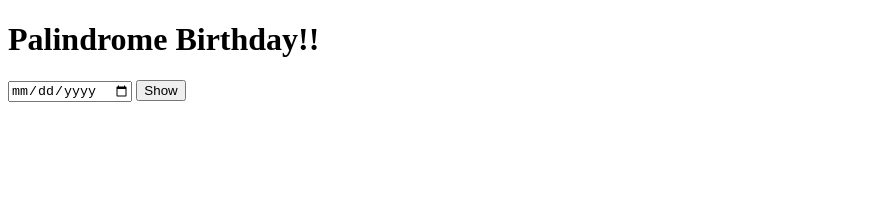
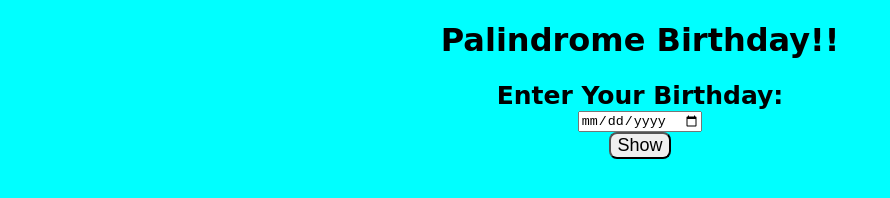
Before and after one commit to aroravansh1209/is-your-bday-palindrome, a plain HTML site: page app.html in a window 1280 px wide. Shown: the whole page, without its empty margins (0-890 px from the left). Drawn offline with Linux system fonts and the light colour scheme.

Commit message:
added css

```diff
--- /dev/null
+++ b/app.css
@@ -0,0 +1,25 @@
+body {
+    font-family: 'Kalam', cursive;
+    overflow: hidden;
+    text-align: center;
+    background-color: aqua;
+}
+
+#lable{
+    max-width: 600px;
+    margin: auto;
+    display: block;
+    font-size: large;
+    font-weight: 600;
+    color: black;
+    font-family:cursive;
+    font-size:25px;
+}
+
+#check-palindrome{
+    margin: auto;
+    border-radius: 0.5rem;
+    font-size: large;
+    cursor: pointer;
+    display: block;
+}
--- a/app.html
+++ b/app.html
@@ -5,9 +5,11 @@
     <meta http-equiv="X-UA-Compatible" content="IE=edge">
     <meta name="viewport" content="width=device-width, initial-scale=1.0">
     <title>Document</title>
+    <link rel="stylesheet" href="/app.css">
 </head>
 <body>
     <h1>Palindrome Birthday!!</h1>
+    <label id="lable">Enter Your Birthday:</label>
     <input type="date" id="bday-input">
     <button id="check-palindrome">Show</button>
     <div id="output"></div>
```
